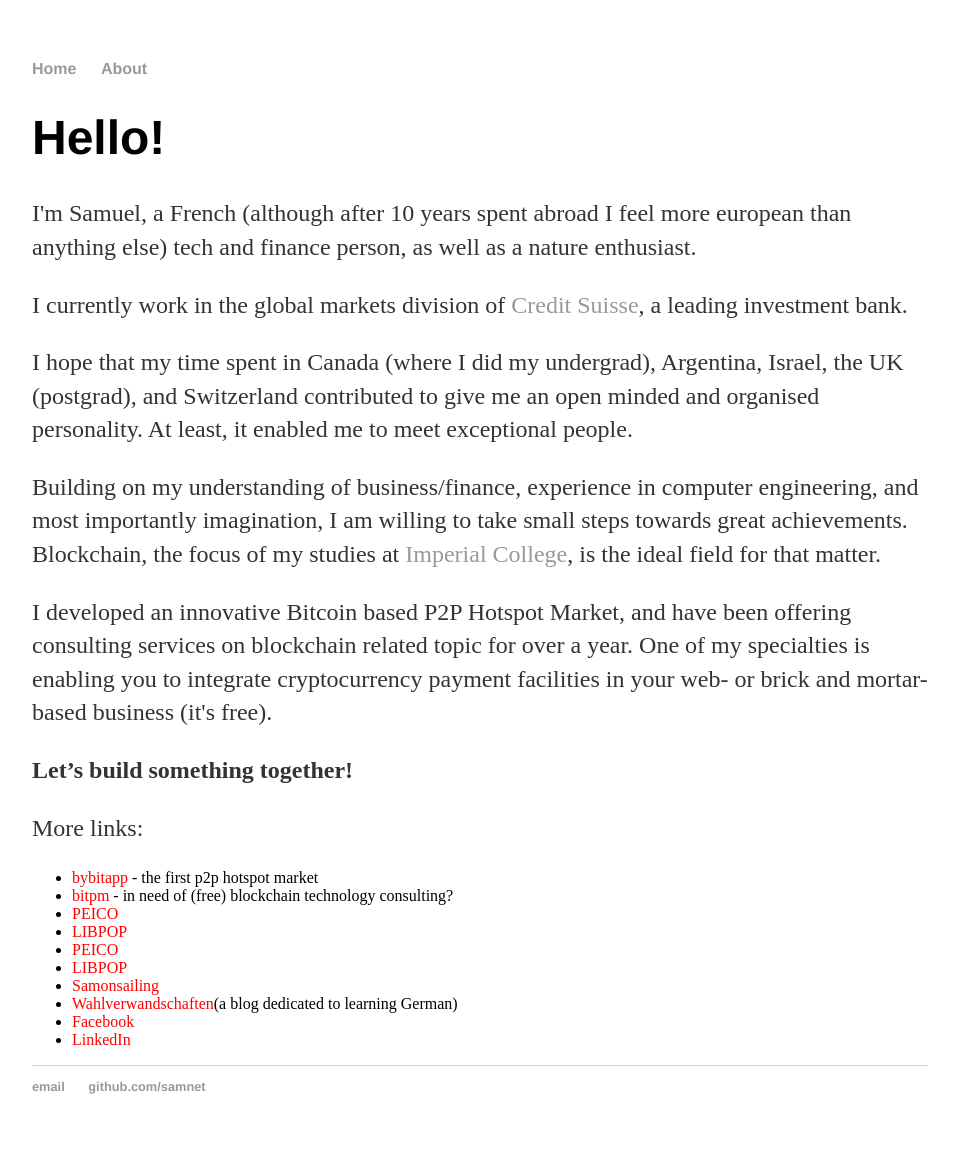
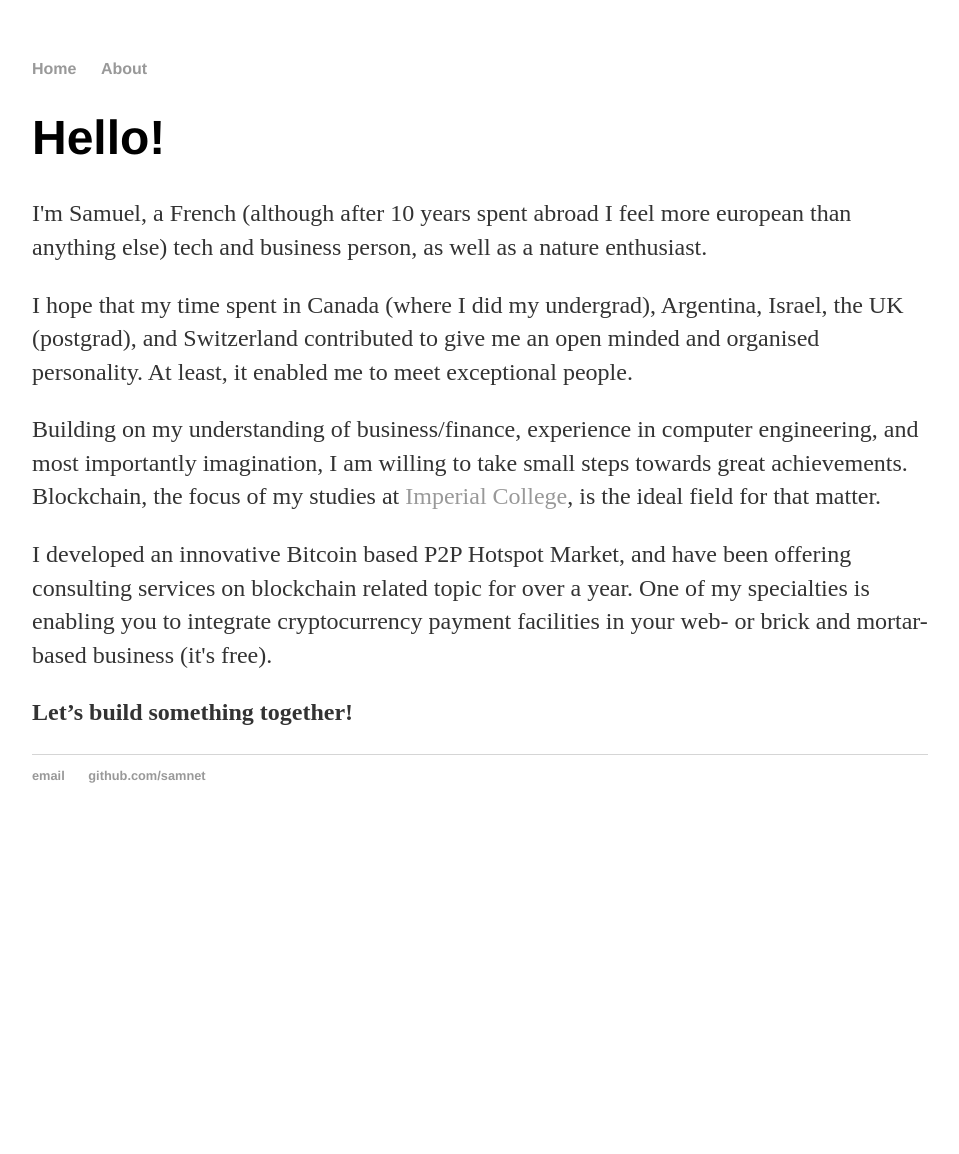
Before and after one commit to samnet/samnet.github.io, a Jekyll site: the page built from index.html, in a window 1280 px wide. Shown: the whole page, without its empty margins (160-1119 px from the left). Built offline with Jekyll 4.4.1, drawn with Linux system fonts in a browser that asks for light colours; after the commit the page ends 900 px from its top, so only the background shows below that.

Commit message:
Update index.html

```diff
--- a/index.html
+++ b/index.html
@@ -5,13 +5,13 @@ title: Welcome!
 
     		<div class="blurb">
         		<h1>Hello!</h1>
-				<p> I'm Samuel, a French (although after 10 years spent abroad I feel more european than anything else) tech and finance person, as well as a nature enthusiast. </p>
-				<p> I currently work in the global markets division of <a href="https://www.credit-suisse.com/uk/en.html"> Credit Suisse</a>, a leading investment bank. </p>
+				<p> I'm Samuel, a French (although after 10 years spent abroad I feel more european than anything else) tech and business person, as well as a nature enthusiast. </p>
+				<!-- <p> I currently work in the global markets division of <a href="https://www.credit-suisse.com/uk/en.html"> Credit Suisse</a>, a leading investment bank. </p>-->
     				<p> I hope that my time spent in Canada (where I did my undergrad), Argentina, Israel, the UK (postgrad), and Switzerland contributed to give me an open minded and organised personality. At least, it enabled me to meet exceptional people. </p>
 				<p> Building on my understanding of business/finance, experience in computer engineering, and most importantly imagination, I am willing to take small steps towards great achievements. Blockchain, the focus of my studies at <a href=ïmperial.ac.uk">Imperial College</a>, is the ideal field for that matter. </p>
 				<p> I developed an innovative Bitcoin based P2P Hotspot Market, and have been offering consulting services on blockchain related topic for over a year. One of my specialties is enabling you to integrate cryptocurrency payment facilities in your web- or brick and mortar- based business (it's free). </p>
 				<p> <b> Let’s build something together! </b> </p>
-
+<!--
 				<p> More links: </p>
 				<ul>
 				  <li> <font color="red"> bybitapp </font>- the first p2p hotspot market </li>
@@ -26,6 +26,7 @@ title: Welcome!
 				  <li> <font color="red"> Facebook </font></li>
 				  <li> <font color="red"> LinkedIn </font></li>
 				</ul>
+					-->
 
 
 
```
